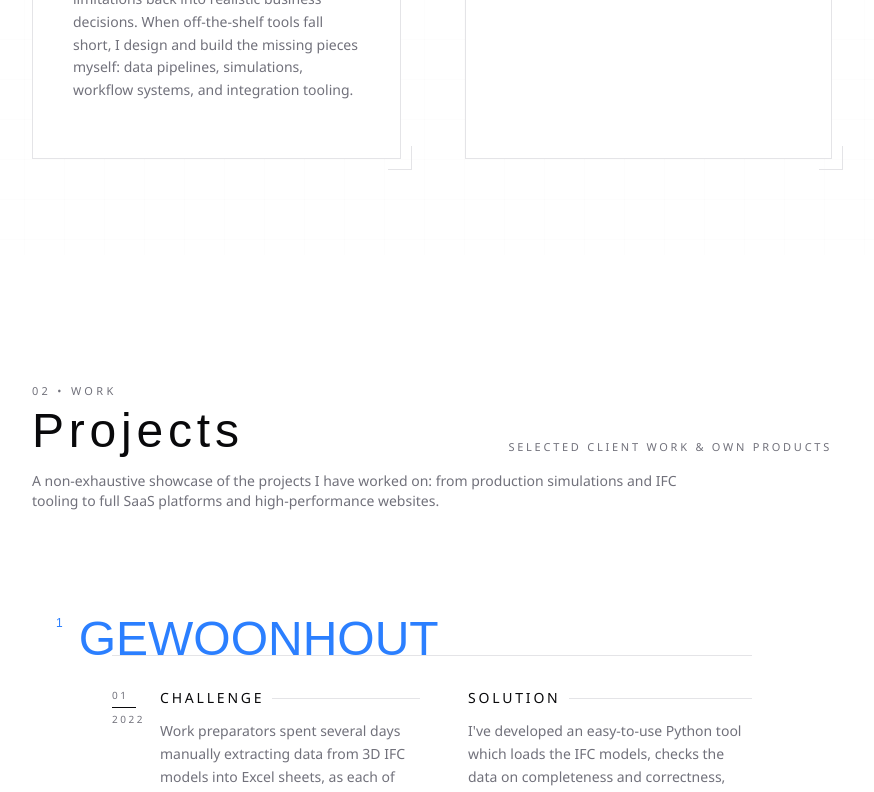
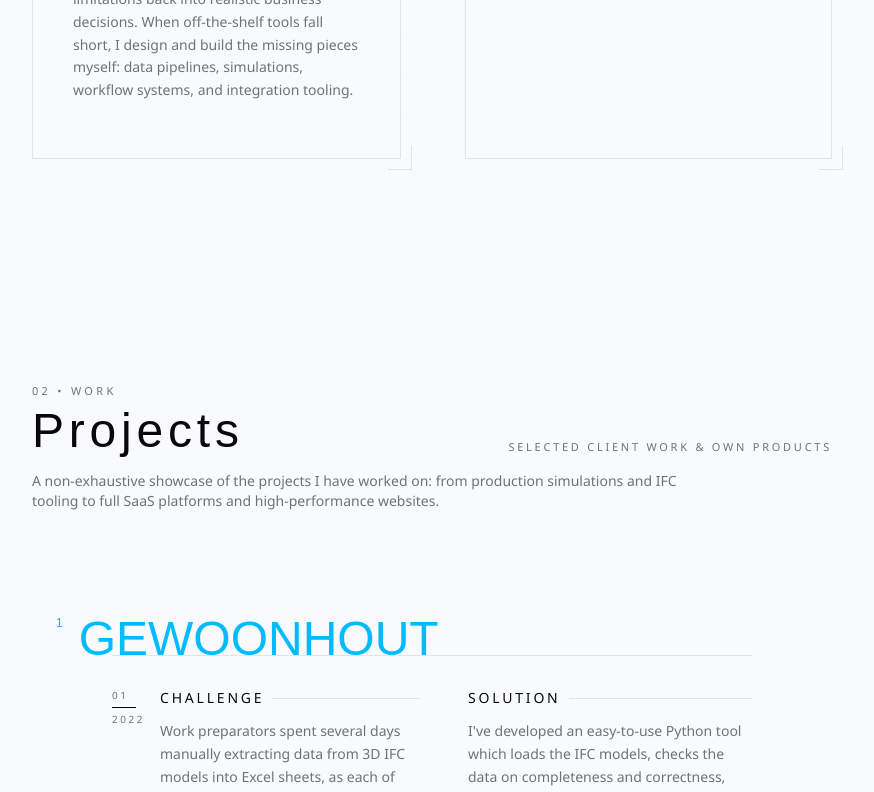
Before and after one commit to Nomeon/nomeonv2, a Next.js app: page / in a window 1280 px wide. Shown: the part 2000-2792 px from the top of the page, without its empty margins (208-1082 px from the left). Built offline with nearby package versions, Linux system fonts and the light colour scheme; a web font is replaced by a local one.

Commit message:
feat: fix colors

```diff
--- a/src/app/globals.css
+++ b/src/app/globals.css
@@ -48,13 +48,14 @@
 }
 
 :root {
-  --background: oklch(1 0 0);
+  /* --background: oklch(1 0 0); */
+  --background: oklch(98.4% 0.003 247.858);
   --foreground: oklch(0.141 0.005 285.823);
   --card: oklch(1 0 0);
   --card-foreground: oklch(0.141 0.005 285.823);
   --popover: oklch(1 0 0);
   --popover-foreground: oklch(0.141 0.005 285.823);
-  --primary: oklch(0.623 0.214 259.815);
+  --primary: oklch(74.6% 0.16 232.661); /* Sky-400 */
   --primary-foreground: oklch(0.97 0.014 254.604);
   --secondary: oklch(0.967 0.001 286.375);
   --secondary-foreground: oklch(0.21 0.006 285.885);
@@ -99,13 +100,14 @@
 }
 
 .dark {
-  --background: oklch(0.141 0.005 285.823);
+  /* --background: oklch(0.141 0.005 285.823); */
+  --background: oklch(13% 0.028 261.692);
   --foreground: oklch(0.985 0 0);
   --card: oklch(0.21 0.006 285.885);
   --card-foreground: oklch(0.985 0 0);
   --popover: oklch(0.21 0.006 285.885);
   --popover-foreground: oklch(0.985 0 0);
-  --primary: oklch(0.546 0.245 262.881);
+  --primary: oklch(58.8% 0.158 241.966); /* Sky-600 */
   --primary-foreground: oklch(0.97 0.014 254.604);
   --secondary: oklch(0.274 0.006 286.033);
   --secondary-foreground: oklch(0.985 0 0);
--- a/src/components/ui/button.tsx
+++ b/src/components/ui/button.tsx
@@ -34,11 +34,9 @@
         outline: `
           bg-background text-foreground
           border border-foreground
-          shadow-[2px_2px_0_0_rgba(0,0,0,0.75)]
-          dark:shadow-[2px_2px_0_0_rgba(255,255,255,0.75)]
+          shadow-[2px_2px_0_0_var(--primary)]
           hover:-translate-x-[1px] hover:-translate-y-[1px]
-          hover:shadow-[3px_3px_0_0_rgba(0,0,0,0.9)]
-          dark:hover:shadow-[3px_3px_0_0_rgba(255,255,255,0.9)]
+          hover:shadow-[3px_3px_0_0_var(--primary)]
           active:translate-x-0 active:translate-y-0 active:shadow-none
           dark:bg-background/40
         `,
```
